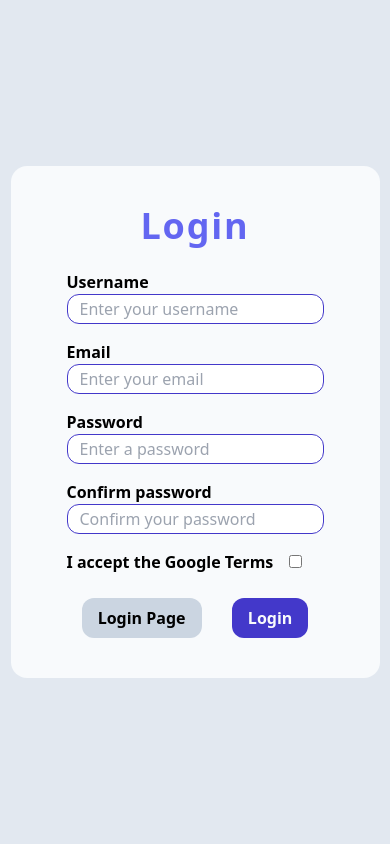
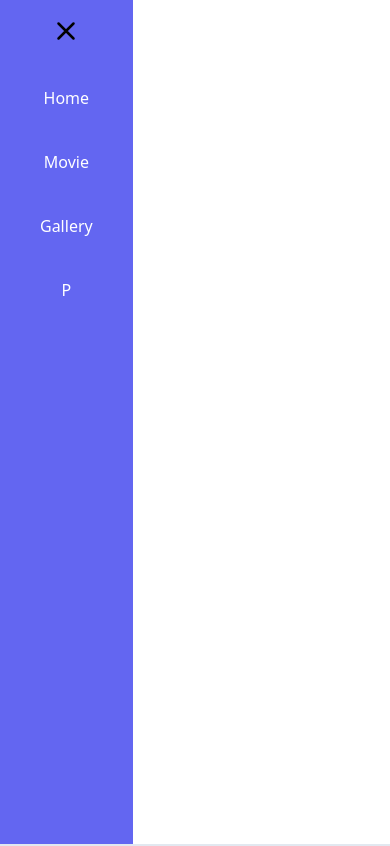
Before and after one commit to Av808080/Signin-Form, a Next.js app: page / in a window 390 px wide. Shown: the top 846 px of the page. Built offline with nearby package versions, Linux system fonts and the light colour scheme.

Commit message:
remove Handlers

```diff
--- /dev/null
+++ b/components/NavMenu.jsx
@@ -0,0 +1,88 @@
+import React, { useState } from "react";
+import Link from "next/link";
+const NavMenu = () => {
+  const [isShown, setisShown] = useState(false);
+  return (
+    <div className="inline-block" >
+         {isShown && (
+          <button className={`sm:hidden m-5`} onClick={() => setisShown(false)}>
+            <svg
+              width="30px"
+              height="30px"
+              viewBox="0 0 48 48"
+              xmlns="http://www.w3.org/2000/svg"
+            >
+              <title>menu-hamburger-solid</title>
+              <g id="Layer_2" data-name="Layer 2">
+                <g id="invisible_box" data-name="invisible box">
+                  <rect width="48" height="48" fill="none" />
+                </g>
+                <g id="icons_Q2" data-name="icons Q2">
+                  <g>
+                    <path d="M42,12a2,2,0,0,1-2,2H8a2,2,0,0,1-2-2H6a2,2,0,0,1,2-2H40a2,2,0,0,1,2,2Z" />
+                    <path d="M42,24a2,2,0,0,1-2,2H8a2,2,0,0,1-2-2H6a2,2,0,0,1,2-2H40a2,2,0,0,1,2,2Z" />
+                    <path d="M42,36a2,2,0,0,1-2,2H8a2,2,0,0,1-2-2H6a2,2,0,0,1,2-2H40a2,2,0,0,1,2,2Z" />
+                  </g>
+                </g>
+              </g>
+            </svg>
+          </button>
+        )}
+      <nav
+        className={`bg-indigo-500 left-0 z-10 sm:space-y-0 px-10
+         space-y-10 sm:w-screen ${!isShown&& `h-screen`} w-fit text-white flex flex-col justify-start p-4 sm:h-fit items-center sm:flex-row sm:justify-around `}
+      >
+        {!isShown && (
+          <button className={`sm:hidden`} onClick={() => setisShown(true)}>
+            <svg
+              width="30px"
+              height="30px"
+              viewBox="0 0 24 24"
+              fill="none"
+              xmlns="http://www.w3.org/2000/svg"
+            >
+              <path
+                d="M6 6L18 18M18 6L6 18"
+                stroke="#000000"
+                stroke-width="2"
+                stroke-linecap="round"
+                stroke-linejoin="round"
+              />
+            </svg>
+          </button>
+        )}
+
+        {!isShown && (
+          < >
+            <Link
+              className="hover:text-slate-200/80 transition duration-150"
+              href={"./"}
+            >
+              Home
+            </Link>
+            <Link
+              className="hover:text-slate-200/80 transition duration-150"
+              href={"./Movie"}
+            >
+              Movie
+            </Link>
+            <Link
+              className="hover:text-slate-200/80 transition duration-150"
+              href={"./Gallery"}
+            >
+              Gallery
+            </Link>
+            <Link
+              className="hover:text-slate-200/80 transition duration-150"
+              href={"./P"}
+            >
+              P
+            </Link>
+          </>
+        )}
+      </nav>
+    </div>
+  );
+};
+
+export default NavMenu;
--- a/pages/Movie.js
+++ b/pages/Movie.js
@@ -1,5 +1,6 @@
 import React, { useRef, useState } from "react";
 import axios from "axios";
+import NavMenu from "@/components/NavMenu";
 const Movie = () => {
   const [data, setdata] = useState({});
   const input = useRef();
@@ -14,6 +15,7 @@ const Movie = () => {
   //   return<div>NO MOVIE WITH THIS NAME</div>
   return (
     <div>
+        <NavMenu/>
       <input type="text" ref={input} className="border-slate-700 border" />
       <button className="outline" onClick={clickHandler}>
         CLICK
--- a/pages/index.js
+++ b/pages/index.js
@@ -1,6 +1,7 @@
 import React, { useState } from "react";
 import * as Yup from "yup";
 import { Form, ErrorMessage, Formik, Field } from "formik";
+import NavMenu from "@/components/NavMenu";
 
 const Signup = () => {
   // const [fields, setFields] = useState({
@@ -22,6 +23,8 @@ const Signup = () => {
   //       });
   // };
   return (
+    <>
+      <NavMenu />
       <div className="h-screen bg-slate-200 flex justify-center items-center">
         <Formik
           validationSchema={Yup.object().shape({
@@ -34,8 +37,8 @@ const Signup = () => {
               .min(6, "At least 6 characters")
               .required("Required"),
             cPassword: Yup.string().required("Required"),
-         checkbox: Yup.boolean()
-          .oneOf([true], "You must accept the terms ")})}
+            checkbox: Yup.boolean().oneOf([true], "You must accept the terms "),
+          })}
           initialValues={{
             userName: "",
             email: "",
@@ -75,7 +78,10 @@ const Signup = () => {
               placeholder="Enter your email"
               name="email"
             />
-          <ErrorMessage className="text-rose-500 font-semibold" name="email" />
+            <ErrorMessage
+              className="text-rose-500 font-semibold"
+              name="email"
+            />
 
             <label htmlFor="password" className="mt-4 font-semibold">
               Password
@@ -135,6 +141,7 @@ const Signup = () => {
           </Form>
         </Formik>
       </div>
+    </>
   );
 };
 
```
Lines whose indentation alone changed are shown as unchanged.
